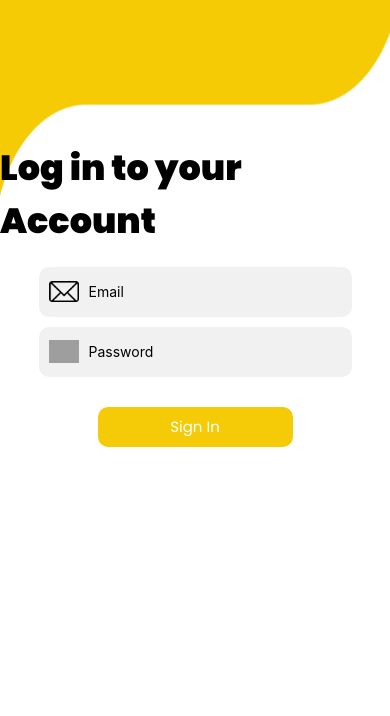
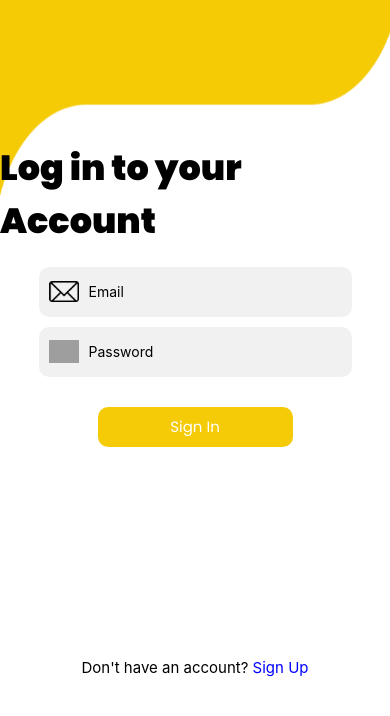
Before and after one commit to STICKEREST/stickerest, a React Native app in the folder code/: screen / in a window 390 px wide. Shown: the top 716 px of the page. Built offline with nearby package versions, Linux system fonts and the light colour scheme; grey boxes are pictures that could not be loaded.

Commit message:
sign up button

```diff
--- a/code/components/Login_page.tsx
+++ b/code/components/Login_page.tsx
@@ -1,6 +1,6 @@
 import React from 'react'
 import { useState, useEffect } from 'react';
-import { Dimensions, ImageBackground, SafeAreaView, TextInput} from 'react-native';
+import { Dimensions, ImageBackground, Linking, SafeAreaView, TextInput} from 'react-native';
 import { Text, View, Image, Button, TouchableOpacity, Pressable } from 'react-native';
 
 import { useFonts } from 'expo-font';
@@ -8,11 +8,13 @@ import { useFonts } from 'expo-font';
 import { styles } from "../style";
 
 import{ ImagesAssets } from '../assets/ImagesAssets';
+import { assets } from '../react-native.config';
 
 const windowWidth = Dimensions.get('window').width;
 const windowHeight = Dimensions.get('window').height;
 
 const EmailField = () => {
+
   const [text, onChangeText] = React.useState("");
 
   const [rightAnswer, setRightAnswer] = useState<boolean>(true);
@@ -144,6 +146,15 @@ export default function Login_page() {
                   <View style={styles.style_signInButton}>
                     <SignInButton/>
                   </View>
+                  <View style={{width: windowWidth*0.7, marginTop: windowHeight*0.25}}>
+
+                    <Text style={{textAlign:'center', fontSize: 15}}>Don't have an account? <Text></Text>
+                    <Text style={{color: 'blue', textAlign:'center', fontSize: 15}}
+                          onPress={() => Linking.openURL('http://google.com')}>
+                      Sign Up
+                    </Text>
+                    </Text>
+                  </View>
               </View>
           </ImageBackground>
     </View>
```
Also changed, not shown: code/assets/lines.png (added).
